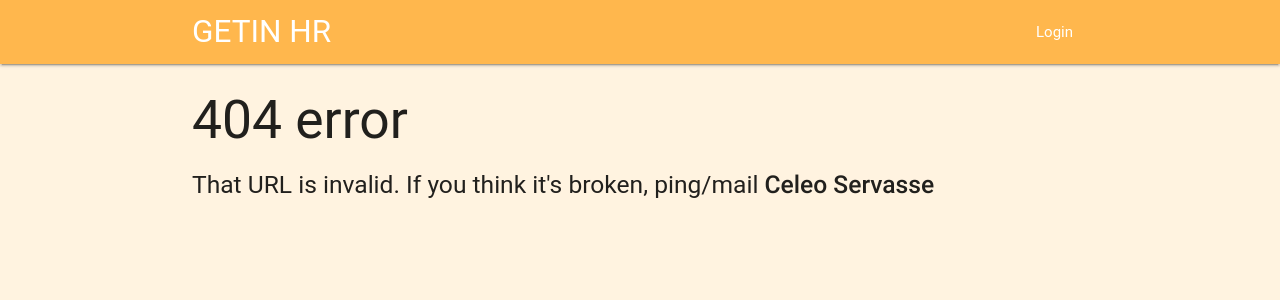
After one commit to Celeo/GETIN-Auth, a Flask app: template hr/templates/error_404.html in a window 1280 px wide. The commit adds this page. Shown: the top 300 px of the page. Run offline with Flask 2, Linux system fonts and the light colour scheme; the template is opened without the code that fills it, so the values that code supplies are empty; parts of the project's set-up code (start-up, migrations or seed data) failed here and were passed over; some libraries are stand-ins or nearby versions; some web fonts are replaced.

Commit message:
Add error catchin templates; gunicorn runner

```diff
--- a/hr/app.py
+++ b/hr/app.py
@@ -50,6 +50,7 @@ def add_app():
         db.session.commit()
         db.session.add(APIKey(app.id, apikey, apicode))
         db.session.commit()
+        flash('Character added', 'success')
     return render_template('add_app.html')
 
 
@@ -105,3 +106,13 @@ def eve_oauth_callback():
 def logout():
     logout_user()
     return redirect(url_for('index'))
+
+
+@app.errorhandler(404)
+def error_404(e):
+    return render_template('error_404.html')
+
+
+@app.errorhandler(500)
+def error_500(e):
+    return render_template('error_500.html')
--- a/hr/templates/base.html
+++ b/hr/templates/base.html
@@ -48,7 +48,7 @@
         {% if messages %}
             {% for category, message in messages %}
                 {% if category == 'success' %}
-                    <div class="card-panel light-orange flashed disappear">
+                    <div class="card-panel green flashed disappear">
                 {% else %}
                     <div class="card-panel red flashed">
                 {% endif %}
--- /dev/null
+++ b/hr/templates/error_404.html
@@ -0,0 +1,9 @@
+{% extends 'base.html' %}
+
+
+{% block content %}
+<h2>404 error</h2>
+
+<h5>That URL is invalid.
+If you think it's broken, ping/mail <strong>Celeo Servasse</strong></h5>
+{% endblock content %}
--- a/requirements.txt
+++ b/requirements.txt
@@ -4,6 +4,7 @@ Flask==0.11.1
 Flask-Login==0.3.2
 Flask-SQLAlchemy==2.1
 future==0.15.2
+gunicorn==19.6.0
 itsdangerous==0.24
 Jinja2==2.8
 MarkupSafe==0.23
```
Also changed, not shown: hr/templates/error_500.html (added, +9 -0 lines), 1 other file.
